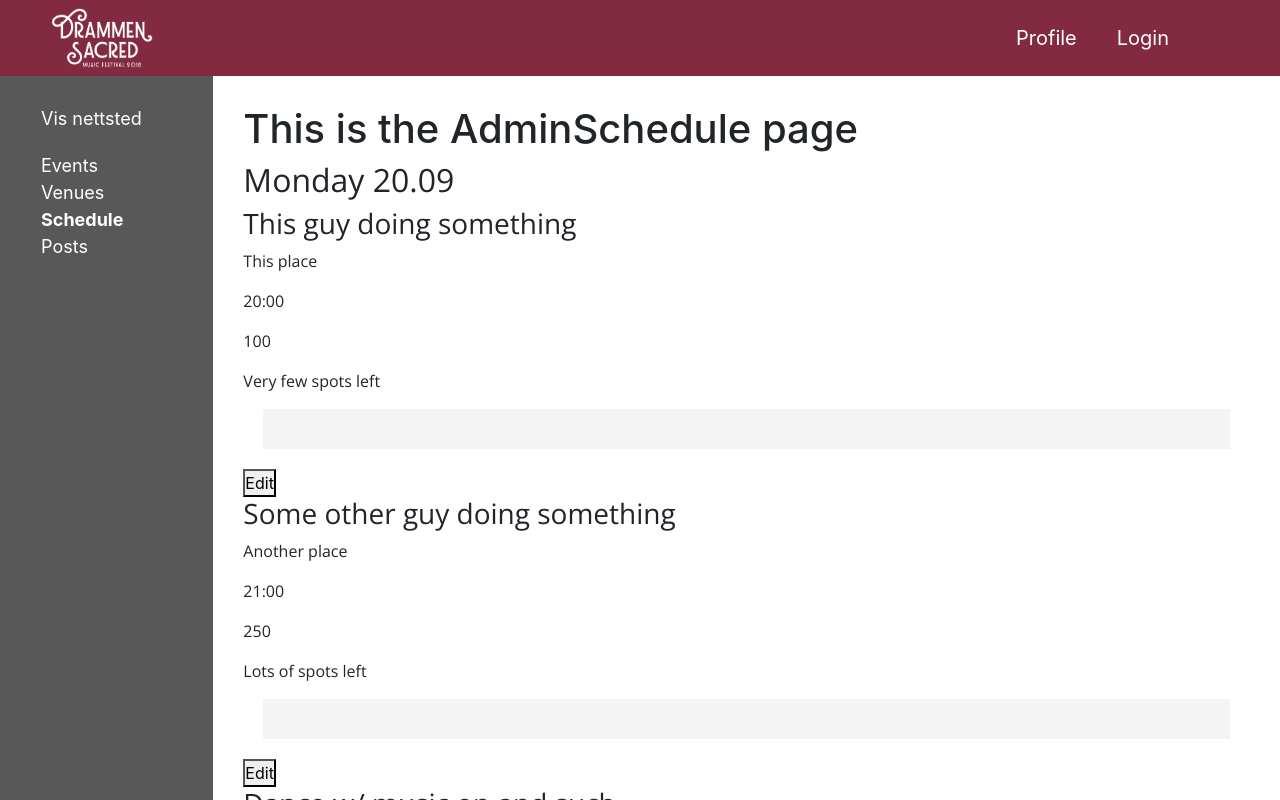
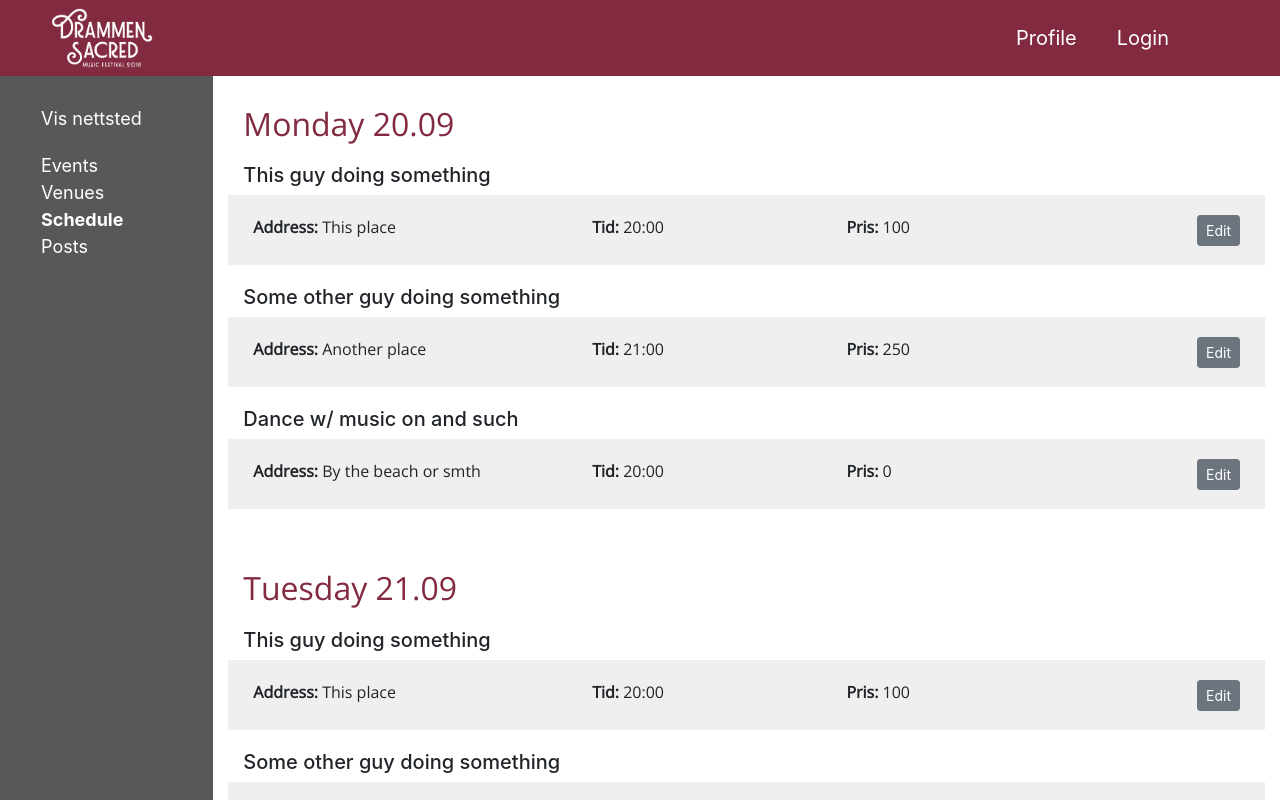
Before and after one commit to SondreBerntsen/webprosjekt3, a React (Create React App) app in the folder react-app/: page /admin/schedule in a window 1280 px wide. Shown: the top 800 px of the page. Built offline with nearby package versions, Linux system fonts and the light colour scheme.

Commit message:
admin schedule table

```diff
--- a/react-app/src/components/admin/AdminScheduleItem.js
+++ b/react-app/src/components/admin/AdminScheduleItem.js
@@ -14,16 +14,49 @@ const AdminScheduleItem = (props) => {
     availability: "Very few spots left", //idk about this
     infoText: "qwerty mc. lorem"
   */
- let {event: {title, venue, time, price, availability}} = props;
+  let { event: { id, title, venue, time, price, availability } } = props;
 
   return (
     <React.Fragment>
-      <h3>{title}</h3>
-      <p>{venue}</p>
-      <p>{time}</p>
-      <p>{price}</p>
-      <p>{availability}</p>
-      <div className="editScheduleItem hiddenPanel">
+      <div >
+        <h5>{title}</h5>
+        <div className="elementCardAdmin row">
+          <p className="col-md-4"><span className="smallHeading">Address: </span>{venue}</p>
+          <p className="col-md-3"><span className="smallHeading">Tid: </span>{time}</p>
+          <p className="col-md-3"><span className="smallHeading">Pris: </span>{price}</p>
+          <div className="col-md-2">
+            <button className="btn  btn-secondary btnInElementAdmin btn-sm  " type="button" data-toggle="collapse" data-target={'#scheduleItemForm' + id} aria-expanded="false" aria-controls={'scheduleItemForm' + id}>Edit</button>
+          </div>
+          {/*<p>{availability}</p>*/}
+        </div>
+      </div>
+      <div className="collapse editScheduleItem" id={'scheduleItemForm' + id}>
+        <form className="col-md-8 col-lg-6">
+          <div className="form-row">
+            <div className="form-group col-md-6">
+              <label>Address</label>
+              <input type="text" className="form-control" />
+            </div>
+            <div className="form-group col-md-6">
+              <label>Price</label>
+              <input type="number" class="form-control" />
+            </div>
+          </div>
+          <div className="form-row">
+            <div className="form-group col-md-6">
+              <label>Time</label>
+              <input type="time" class="form-control" />
+            </div>
+            <div className="form-group col-md-6">
+              <label>Date</label>
+              <input type="date" class="form-control" />
+            </div>
+          </div>
+
+          <button type="submit" class="btn btn-info btn-sm">Edit</button>
+        </form>
+      </div>
+      <div className="">
         {/*
           form which lets you edit the above items i guess.
           Title is text
@@ -34,7 +67,7 @@ const AdminScheduleItem = (props) => {
           Let's use Formik probably
          */}
       </div>
-      <button>Edit</button> {/* Button toggles form panel */}
+
     </React.Fragment>
   );
 
--- a/react-app/src/components/admin/AdminVenuesItem.js
+++ b/react-app/src/components/admin/AdminVenuesItem.js
@@ -26,23 +26,23 @@ const AdminVenuesItem = (props) => {
 
   return (
     <React.Fragment>
-      <div className="venueCard row">
+      <div className="elementCardAdmin row">
         <p className="col-lg-5"><span className="smallHeading">Address: </span> {props.venue.address}</p>
         {checkCapacity()}
         <div className="col-lg-3">
-          <button className="btn btn-sm btn-danger btnVenue">Delete</button>
-          <button className="btn btn-sm btnVenue btn-secondary" type="button" data-toggle="collapse" data-target={'#venue' + props.venue.id} aria-expanded="false" aria-controls={'venue' + props.venue.id}>Edit</button>
+          <button className="btn btn-sm btn-danger btnInElementAdmin">Delete</button>
+          <button className="btn btn-sm btnInElementAdmin btn-secondary" type="button" data-toggle="collapse" data-target={'#venue' + props.venue.id} aria-expanded="false" aria-controls={'venue' + props.venue.id}>Edit</button>
         </div>
       </div>
       <div className="editScheduleItem collapse" id={'venue' + props.venue.id}>
         <form className="col-md-6 col-lg-4">
           <div className="form-group">
             <label>Address</label>
-            <input type="text" className="form-control" value={props.venue.address} />
+            <input type="text" className="form-control" />
           </div>
           <div className="form-group">
             <label>Capacity</label>
-            <input type="number" class="form-control" value={props.venue.capacity} />
+            <input type="number" class="form-control" />
           </div>
           <button type="submit" class="btn btn-info btn-sm">Edit</button>
         </form>
--- a/react-app/src/components/admin/tables/AdminEvents.js
+++ b/react-app/src/components/admin/tables/AdminEvents.js
@@ -5,10 +5,66 @@ class AdminEvents extends Component {
   state = {}
   render() {
     return (
+      <React.Fragment>
 
-      <div className="container tablesAdmin col-md-9 col-lg-10">
-        <h1>This is the AdminEvents page</h1>
-      </div>
+        <div className="container tablesAdmin col-md-9 col-lg-10">
+          <h1>This is the AdminEvents page</h1>
+          <button className="createNewBtn btn btn-sm btn-info" type="button" data-toggle="collapse" data-target='#newEventForm' aria-expanded="false" aria-controls='newEventForm'>Create new event</button>
+          <div className="collapseForm col-12 collapse" id="newEventForm">
+            <form className="col-md-8 col-lg-6">
+              <div class="form-row">
+                <div className="form-group col-md-6">
+                  <label>Title</label>
+                  <input type="text" className="form-control" placeholder="Enter event title" />
+                </div>
+                <div className="form-group col-md-6">
+                  <label>Artist</label>
+                  <input type="text" class="form-control" />
+                </div>
+              </div>
+              <div class="form-row">
+                <div className="form-group col-md-6">
+                  <label>Date</label>
+                  <input type="date" className="form-control" />
+                </div>
+                <div className="form-group col-md-6">
+                  <label>Time</label>
+                  <input type="time" class="form-control" />
+                </div>
+              </div>
+              <div class="form-row">
+                <div className="form-group col-md-6">
+                  <label>Price</label>
+                  <input type="number" class="form-control" />
+                </div>
+                <div className="form-group col-md-6">
+                  <label>Youtube link</label>
+                  <input type="text" class="form-control" />
+                </div>
+
+              </div>
+              <div class="form-row">
+                <div className="form-group col-md-6">
+                  <label>Image</label>
+                  <input type="file" className="form-control" />
+                </div>
+                <div className="form-group col-md-6">
+                  <label>Thumbnail</label>
+                  <input type="file" className="form-control" />
+                </div>
+
+              </div>
+
+              <div className="form-group">
+                <label>Descrition</label>
+                <textarea type="text" class="form-control" />
+              </div>
+              <button type="submit" class="btn btn-info btn-sm">Submit</button>
+            </form>
+          </div>
+        </div>
+      </React.Fragment>
+
 
     );
   }
--- a/react-app/src/components/admin/tables/AdminSchedule.js
+++ b/react-app/src/components/admin/tables/AdminSchedule.js
@@ -51,7 +51,7 @@ class AdminSchedule extends Component {
         date: "21.09",
         events: [
           {
-            id: 1,
+            id: 4,
             day: 2,
             title: "This guy doing something",
             venue: "This place",
@@ -62,7 +62,7 @@ class AdminSchedule extends Component {
             infoText: "qwerty mc. lorem"
           },
           {
-            id: 2,
+            id: 5,
             day: 2,
             title: "Some other guy doing something",
             venue: "Another place",
@@ -73,7 +73,7 @@ class AdminSchedule extends Component {
             infoText: "qwerty mc. lorem"
           },
           {
-            id: 3,
+            id: 6,
             day: 2,
             title: "Dance w/ music on and such",
             venue: "By the beach or smth",
@@ -91,7 +91,7 @@ class AdminSchedule extends Component {
         date: "22.09",
         events: [
           {
-            id: 1,
+            id: 7,
             day: 3,
             title: "This guy doing something",
             venue: "This place",
@@ -102,7 +102,7 @@ class AdminSchedule extends Component {
             infoText: "qwerty mc. lorem"
           },
           {
-            id: 2,
+            id: 8,
             day: 3,
             title: "Some other guy doing something",
             venue: "Another place",
@@ -113,7 +113,7 @@ class AdminSchedule extends Component {
             infoText: "qwerty mc. lorem"
           },
           {
-            id: 3,
+            id: 9,
             day: 3,
             title: "Dance w/ music on and such",
             venue: "By the beach or smth",
@@ -132,11 +132,11 @@ class AdminSchedule extends Component {
     return (
 
       <div className="container tablesAdmin col-md-9 col-lg-10">
-        <h1>This is the AdminSchedule page</h1>
+
         {
           this.state.days.map(day => (
-            <div key={day.id}>
-              <h2>{day.day} {day.date}</h2>
+            <div className="containerScheduleElements" key={day.id}>
+              <h2 className="dayDateTitleSchedule">{day.day} {day.date}</h2>
               {
                 day.events.map(event => (
                   <AdminScheduleItem key={event.id} event={event} />
--- a/react-app/src/components/admin/tables/AdminVenues.js
+++ b/react-app/src/components/admin/tables/AdminVenues.js
@@ -25,8 +25,8 @@ class AdminVenues extends Component {
     return (
 
       <div className="container tablesAdmin col-md-9 col-lg-10">
-        <button className=" newItemBtn btn btn-info btn-sm" type="button" data-toggle="collapse" data-target='#newVenueForm' aria-expanded="false" aria-controls='newVenueForm'>Create new venue</button>
-        <div className=" newVenueFormDiv col-md-12 collapse" id="newVenueForm">
+        <button className=" createNewBtn btn btn-info btn-sm" type="button" data-toggle="collapse" data-target='#newVenueForm' aria-expanded="false" aria-controls='newVenueForm'>Create new venue</button>
+        <div className=" collapseForm col-md-12 collapse" id="newVenueForm">
           <form className="col-md-6 col-lg-4">
             <div className="form-group">
               <label>Address</label>
--- a/react-app/src/styles/adminTables.css
+++ b/react-app/src/styles/adminTables.css
@@ -13,25 +13,33 @@
     margin-bottom: 20px;
 }
 
-/*****Venue***/
-.newVenueFormDiv{
+.collapseForm{
     background-color: #d5e0e2;
     margin-bottom: 20px;
     padding:20px;
 }
-.newItemBtn{
+.createNewBtn{
     margin-bottom:20px;
 }
-.venueCard{
+.elementCardAdmin{
     background-color:#efefef;
     padding: 10px;
     padding-top:20px;
     margin-bottom: 20px;
 }
-.btnVenue{
+.btnInElementAdmin{
     float: right;
     margin-left: 10px;
 }
 .smallHeading{
     font-weight: bold;
 }
+
+/**Schedule**/
+.dayDateTitleSchedule{
+    margin-bottom: 20px;
+    color:#822a40;
+}
+.containerScheduleElements{
+    margin-bottom: 60px;
+}
```
